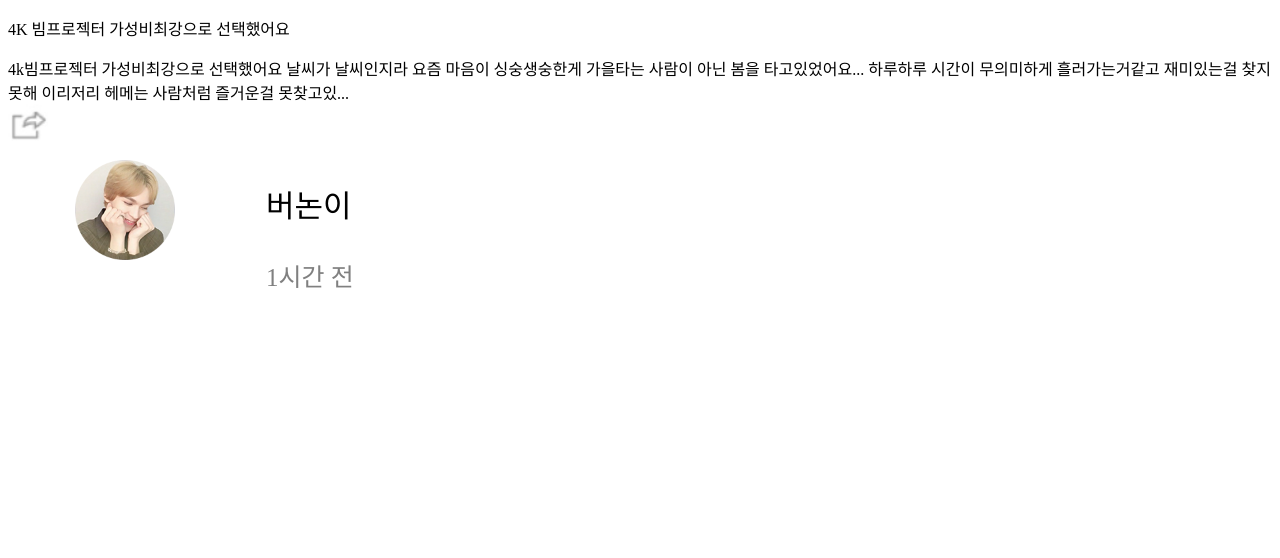
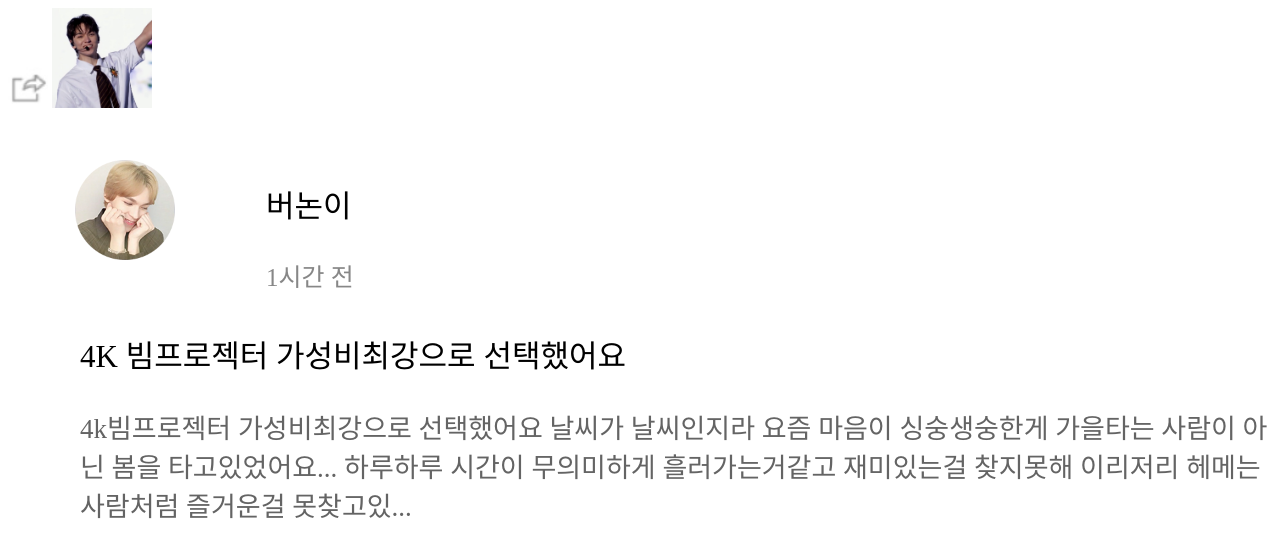
Before and after one commit to suuing/suuing.github.io, a plain HTML site: page practice/new.html in a window 1280 px wide. Drawn offline with Linux system fonts and the light colour scheme; a web font is replaced by a local one.

Commit message:
사진 수정 글씨 수정

```diff
--- a/practice/new.css
+++ b/practice/new.css
@@ -20,7 +20,27 @@
 
 .text2 {
     font-size: 25px;
-    color: rgb(128, 128, 128);
+    color: rgb(135, 135, 135);
+    text-decoration: none;
+    font-family: 'OngleipRyuryu';
+}
+
+.box2 {
+    position: absolute;
+    top: 300px;
+    left: 80px;
+}
+
+.text3 {
+    font-size: 31px;
+    color: black;
+    text-decoration: none;
+    font-family: 'OngleipRyuryu';
+}
+
+.text4 {
+    font-size: 27px;
+    color: rgb(100, 100, 100);
     text-decoration: none;
     font-family: 'OngleipRyuryu';
 }
--- a/practice/new.html
+++ b/practice/new.html
@@ -35,7 +35,7 @@
     <img src="공유.png" alt=""
     class="second-image">
 
-    <img src="예뽀니.png" alt=""
+    <img src="예뽀니.JPG" alt=""
     class="third-image">
 
 </body>
```
